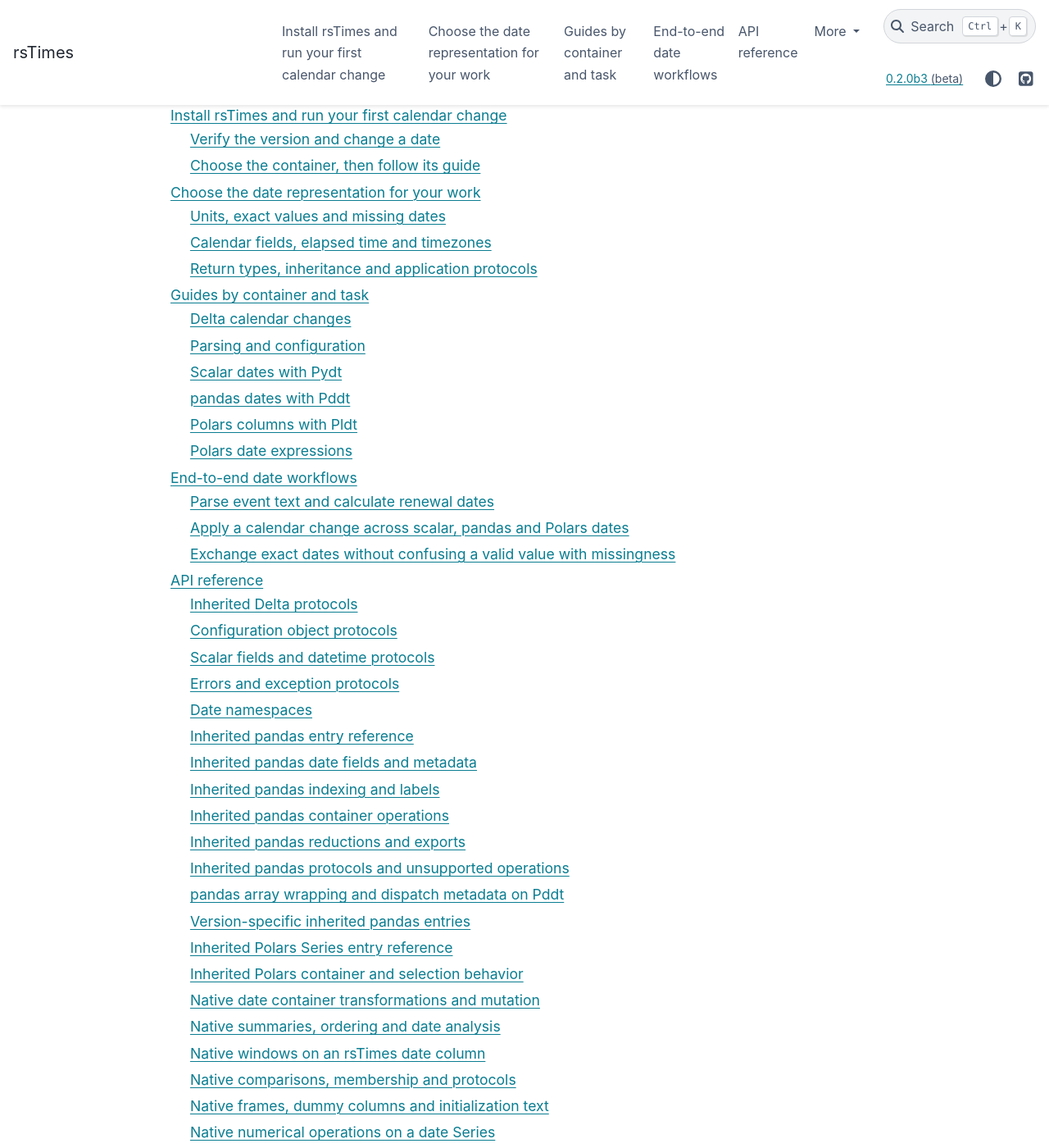
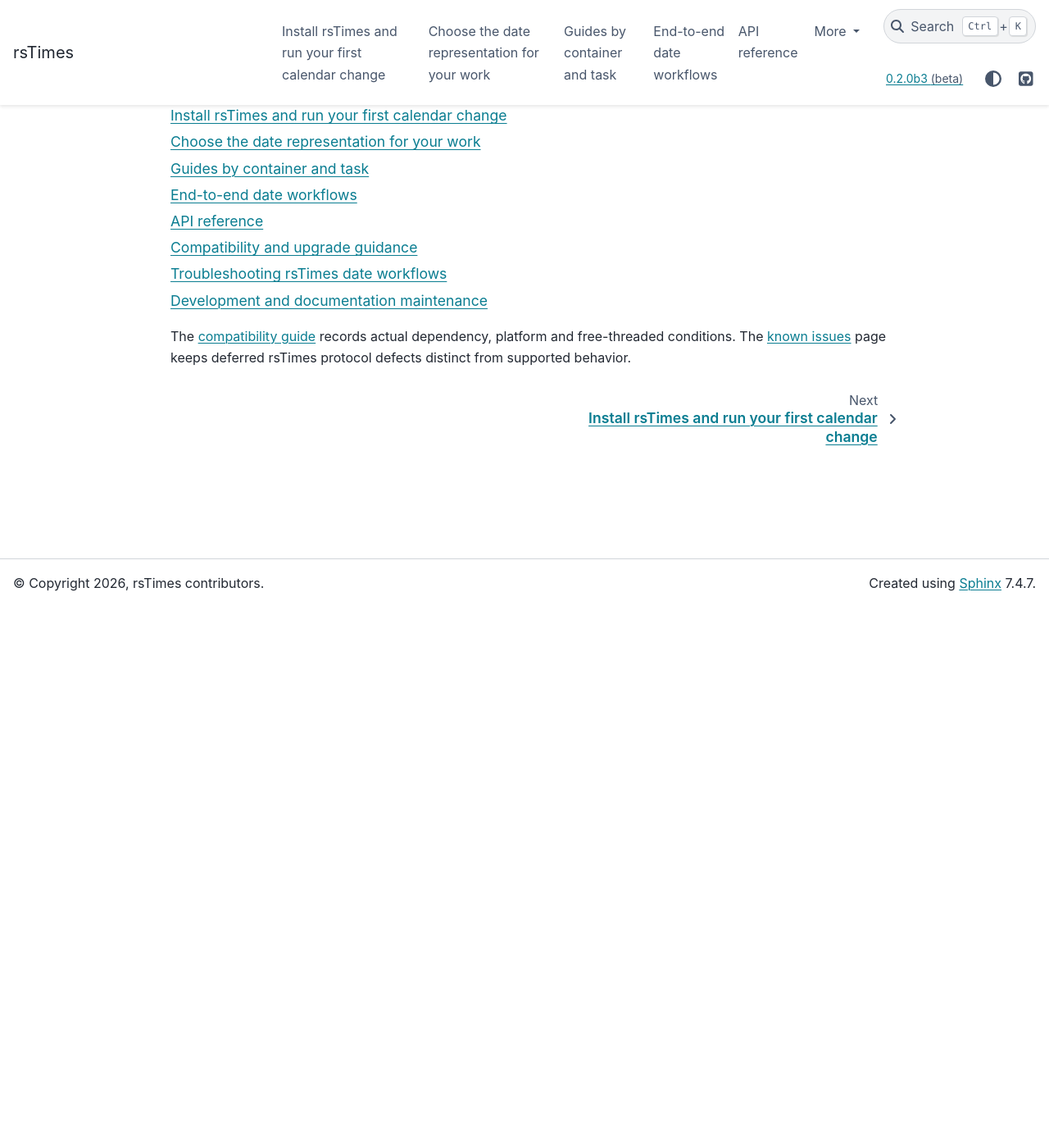
Before and after one commit to AresJef/rsTimes, a Sphinx documentation site: the page built from documentation/index.md, in a window 1280 px wide and 1400 px high, scrolled down 660 px. Shown: the whole window at 82% size. Built offline with Sphinx 7.4.7 and the PyData theme 0.15.4, drawn with Linux system fonts in a browser that asks for light colours; pages that are not in the unit, such as notebooks, are missing from menus; part of the change alters nothing that is shown; some of the changed text lies outside the part shown.

````diff
--- a/documentation/_tools/build_integrity.py
+++ b/documentation/_tools/build_integrity.py
@@ -48,6 +48,9 @@ def build_finished(app, exception):
     # Sphinx's incremental-build cache belongs outside the published artifact.
     # The doctree directory is already separate; remove only its own root marker.
     (Path(app.outdir) / '.buildinfo').unlink(missing_ok=True)
+    # The theme's Jinja macro is needed while rendering, never by a browser.
+    # Remove only this known build output; check all remaining HTML strictly.
+    (Path(app.outdir) / '_static/webpack-macros.html').unlink(missing_ok=True)
     outputs = html_outputs(app.outdir)
     if any(part.startswith('.') for name in outputs for part in Path(name).parts):
         raise RuntimeError('Private build/cache files must not be inside the public HTML output.')
--- a/documentation/index.md
+++ b/documentation/index.md
@@ -18,7 +18,7 @@ published package with declared dependency profiles.
 | Execute date work in a lazy query | [Polars expressions](guides/expressions.md) |
 
 ```{toctree}
-:maxdepth: 2
+:maxdepth: 1
 
 getting-started/index
 concepts/index
````
Also changed, not shown: 1 other file.
